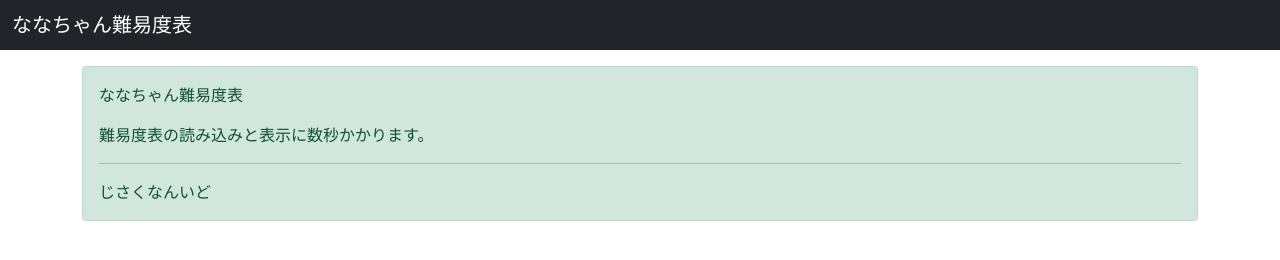
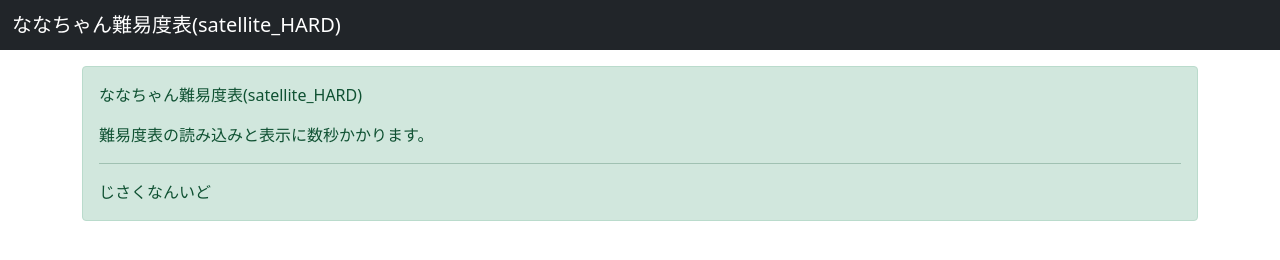
Before and after one commit to dasigaumai-ui/bms-table-template_HARD_satellite, a plain HTML site: page index.html in a window 1280 px wide. Drawn offline with nearby package versions, Linux system fonts and the light colour scheme; no server answers.

Commit message:
Update index.html

```diff
--- a/index.html
+++ b/index.html
@@ -2,7 +2,7 @@
 <html lang="ja">
 
 <head>
-    <title>ななちゃん難易度表</title>
+    <title>ななちゃん難易度表(satellite_HARD)</title>
     <meta charset="UTF-8">
     <meta http-equiv="X-UA-Compatible" content="IE=edge">
     <meta name="viewport" content="width=device-width, initial-scale=1.0">
@@ -19,7 +19,7 @@
     <header class="mb-3">
         <nav class="navbar navbar-dark bg-dark">
             <div class="container-fluid">
-                <span class="navbar-brand mb-0 h1">ななちゃん難易度表</span>
+                <span class="navbar-brand mb-0 h1">ななちゃん難易度表(satellite_HARD)</span>
             </div>
         </nav>
     </header>
@@ -27,7 +27,7 @@
     <div class="container">
 
         <div class="alert alert-success mb-3" role="alert">
-            <p>ななちゃん難易度表</p>
+            <p>ななちゃん難易度表(satellite_HARD)</p>
             <p>難易度表の読み込みと表示に数秒かかります。</p>
             <hr>
             <p class="mb-0">じさくなんいど</p>
```
